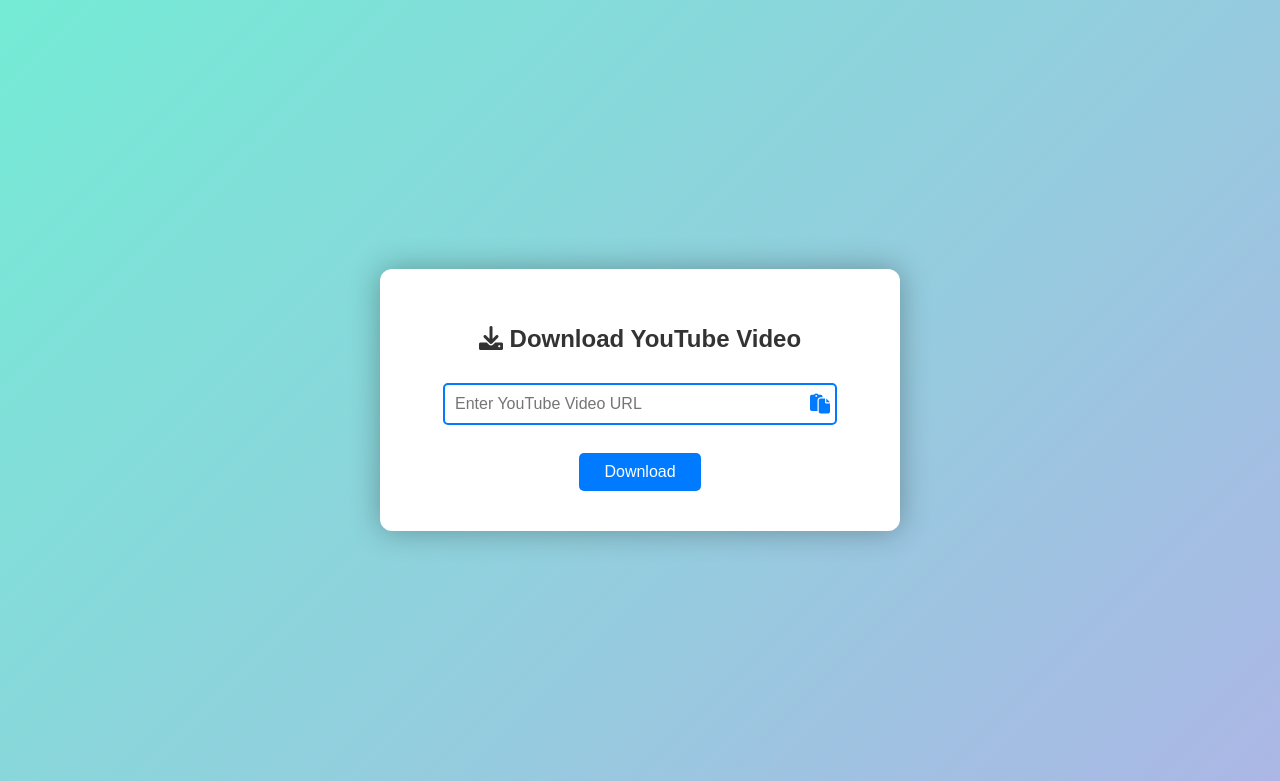
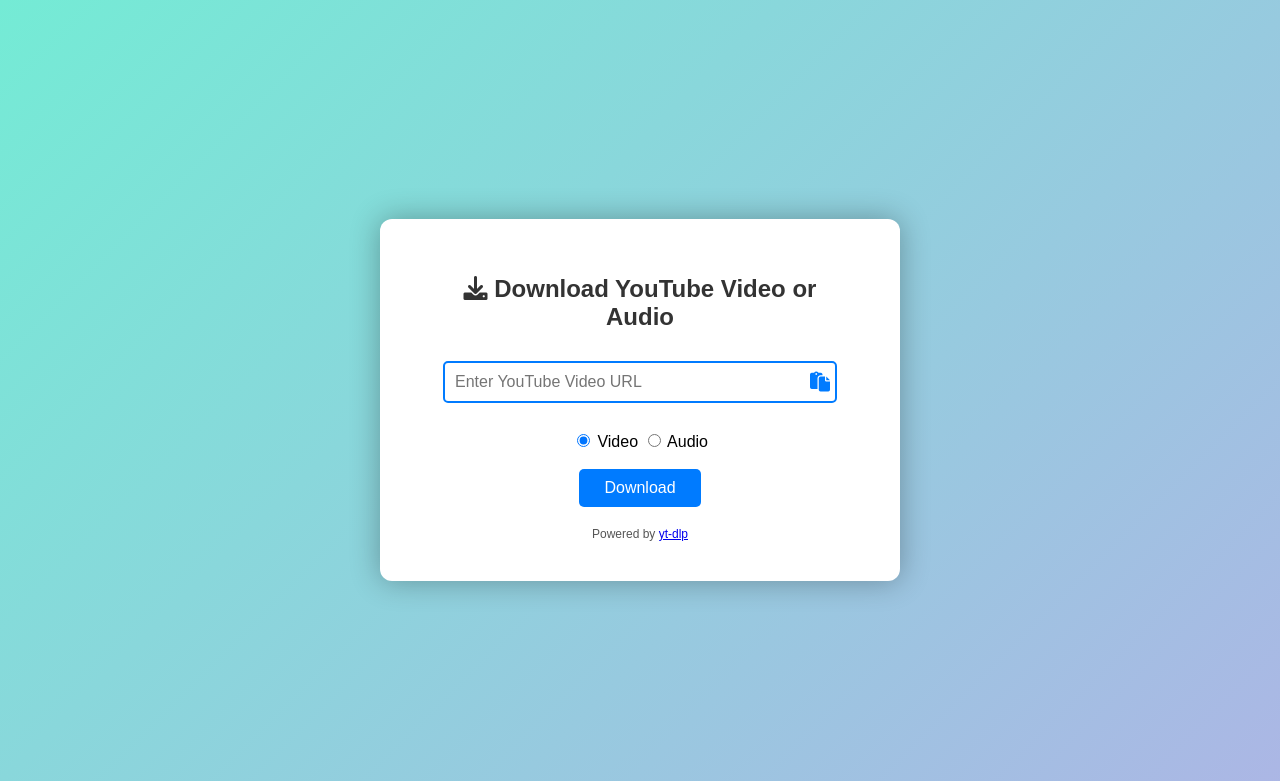
Before and after one commit to Sengkue/download-videos, a Flask app: page / in a window 1280 px wide. Shown: the top 781 px of the page. Run offline with Flask 3, Linux system fonts and the light colour scheme.

Commit message:
commit 10/10/2024  9:26:22.18

```diff
--- a/templates/index.html
+++ b/templates/index.html
@@ -11,7 +11,7 @@
 <body>
 
     <div class="container">
-        <h1><i class="fas fa-download"></i> Download YouTube Video</h1>
+        <h1><i class="fas fa-download"></i> Download YouTube Video or Audio</h1>
         <form action="/download" method="POST">
             <div class="input-container">
                 <input type="text" id="video-url" name="video_url" placeholder="Enter YouTube Video URL" required oninput="toggleClearIcon()">
@@ -19,12 +19,23 @@
                 <i class="fas fa-paste paste-icon" onclick="pasteLink()" title="Paste URL"></i>
             </div>
             <br>
+            <div class="format-selection">
+                <label>
+                    <input type="radio" name="format" value="video" checked>
+                    Video
+                </label>
+                <label>
+                    <input type="radio" name="format" value="audio">
+                    Audio
+                </label>
+            </div>
+            <br>
             <button type="submit">Download</button>
         </form>
         {% if error %}
             <div class="error">{{ error }}</div>
         {% endif %}
-        <!-- <div class="footer">Powered by <a href="https://yt-dlp.org/" target="_blank">yt-dlp</a></div> -->
+        <div class="footer">Powered by <a href="https://yt-dlp.org/" target="_blank">yt-dlp</a></div>
     </div>
 
     <script src="{{ url_for('static', filename='script.js') }}"></script>
```
